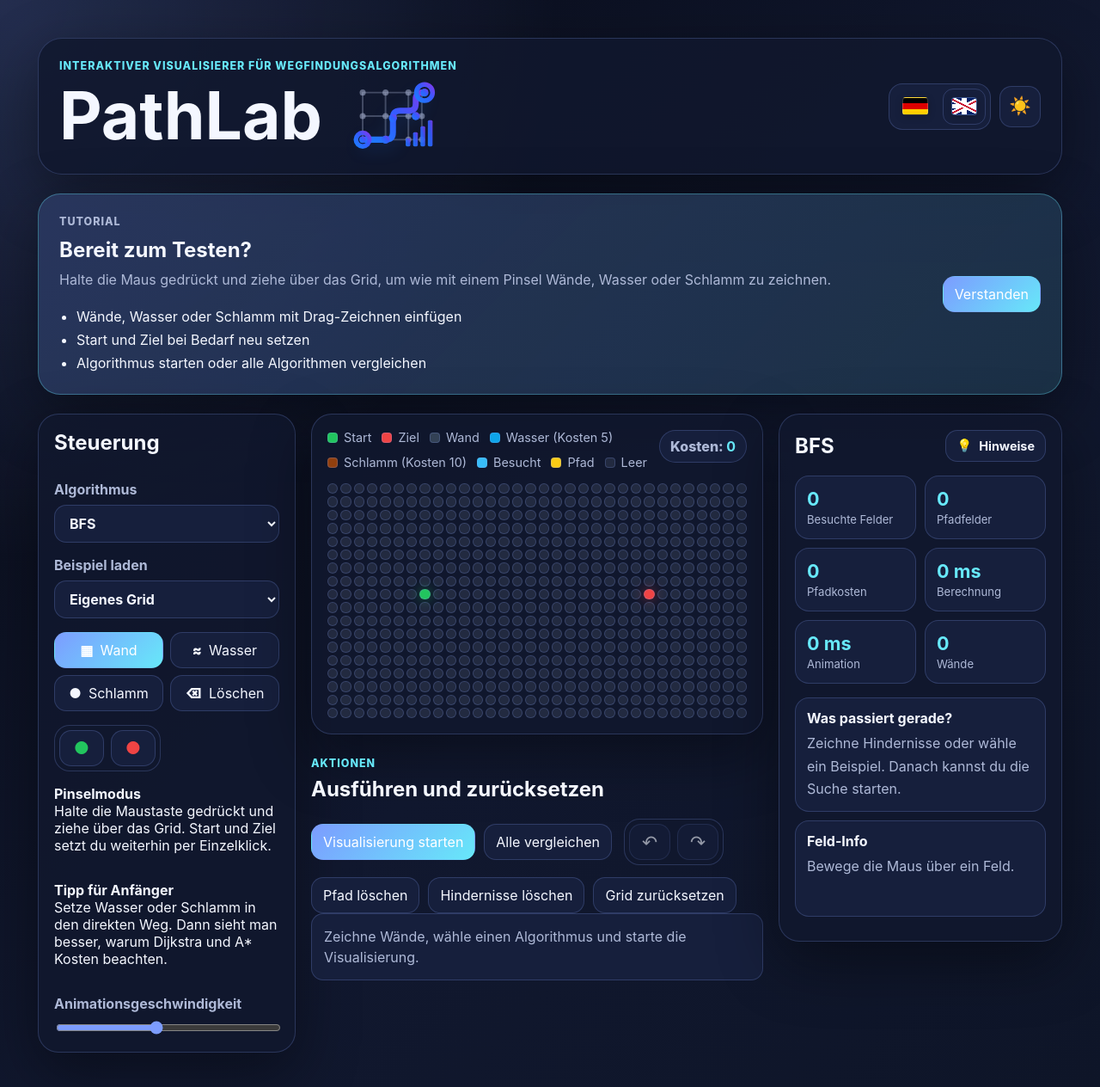
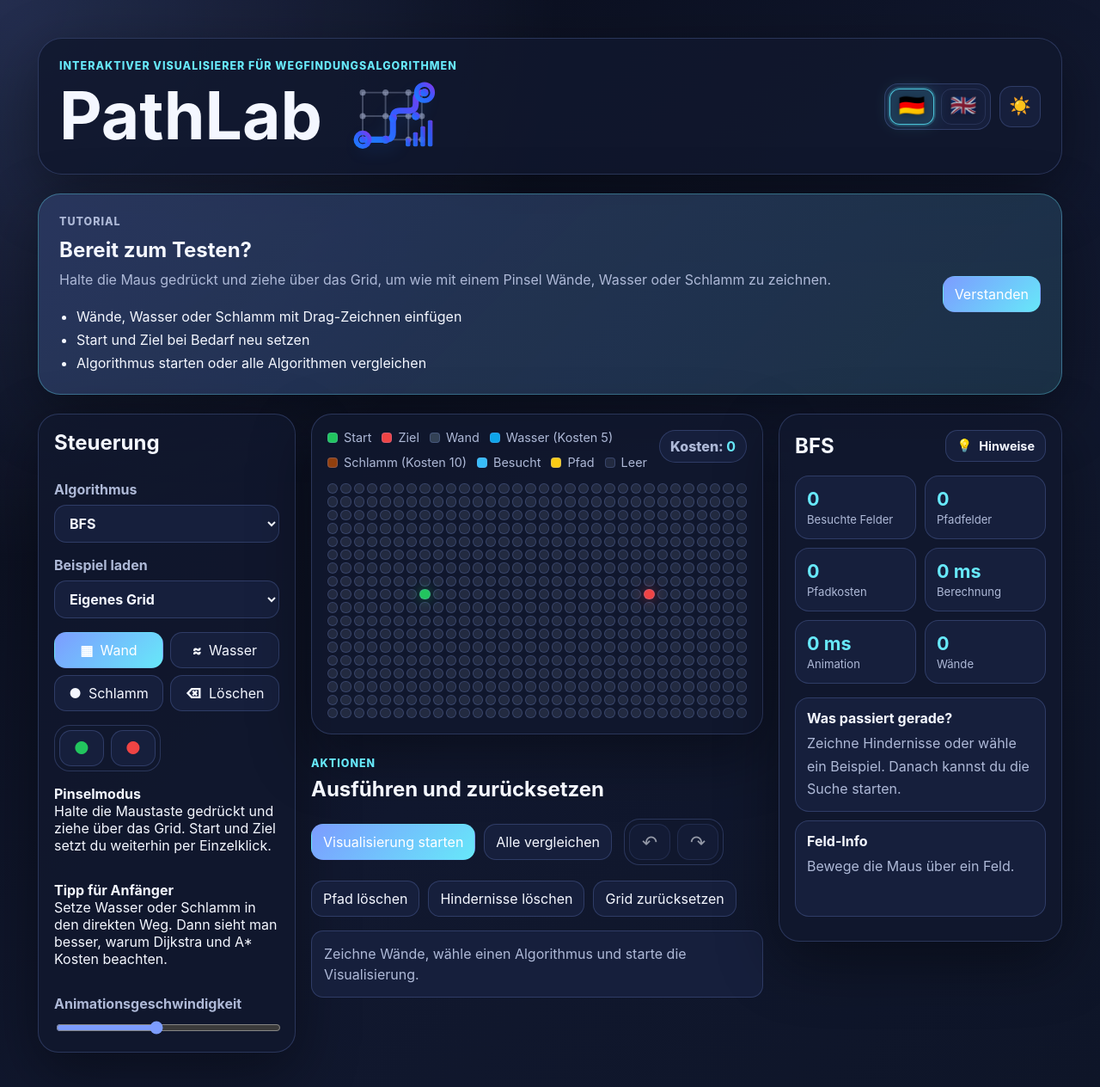
Before and after one commit to AleksZyro/PathLab, a React (Vite) app: page / in a window 1280 px wide. Shown: the top 1264 px of the page at 86% size. Built offline with nearby package versions, Linux system fonts and the light colour scheme.

Commit message:
Polish comparison scoring and language controls

```diff
--- a/src/components/ComparePanel.jsx
+++ b/src/components/ComparePanel.jsx
@@ -16,8 +16,9 @@ function hasDifferentValues(rows, key) {
   return new Set(finiteValues(rows, key)).size > 1;
 }
 
-function getCompareText(dictionary, key, fallback) {
-  return dictionary.compare[key] ?? fallback;
+function getCompareText(dictionary, key, deFallback, enFallback) {
+  if (dictionary.compare[key]) return dictionary.compare[key];
+  return dictionary.compare.yes === 'Yes' ? enFallback : deFallback;
 }
 
 function MetricIcon({ type, icon, label }) {
@@ -41,8 +42,8 @@ function Highlights({ dictionary, row, best, worst, activeMetrics }) {
       active: activeMetrics.cost,
       positiveIcon: '🪙',
       negativeIcon: '💸',
-      positiveLabel: getCompareText(dictionary, 'bestCost', 'Günstigste Kosten'),
-      negativeLabel: getCompareText(dictionary, 'worstCost', 'Teuerste Kosten')
+      positiveLabel: getCompareText(dictionary, 'bestCost', 'Günstigste Kosten', 'Best cost'),
+      negativeLabel: getCompareText(dictionary, 'worstCost', 'Teuerste Kosten', 'Highest cost')
     },
     {
       key: 'length',
@@ -51,9 +52,9 @@ function Highlights({ dictionary, row, best, worst, activeMetrics }) {
       worst: worst.length,
       active: activeMetrics.length,
       positiveIcon: '📏',
-      negativeIcon: '↔️',
-      positiveLabel: getCompareText(dictionary, 'shortestPath', 'Kürzester Pfad'),
-      negativeLabel: getCompareText(dictionary, 'longestPath', 'Längster Pfad')
+      negativeIcon: '📐',
+      positiveLabel: getCompareText(dictionary, 'shortestPath', 'Kürzester Pfad', 'Shortest path'),
+      negativeLabel: getCompareText(dictionary, 'longestPath', 'Längster Pfad', 'Longest path')
     },
     {
       key: 'visited',
@@ -62,9 +63,9 @@ function Highlights({ dictionary, row, best, worst, activeMetrics }) {
       worst: worst.visited,
       active: activeMetrics.visited,
       positiveIcon: '🎯',
-      negativeIcon: '🌊',
-      positiveLabel: getCompareText(dictionary, 'fewestVisited', 'Wenigste besucht'),
-      negativeLabel: getCompareText(dictionary, 'mostVisited', 'Meiste besucht')
+      negativeIcon: '🔎',
+      positiveLabel: getCompareText(dictionary, 'fewestVisited', 'Wenigste besucht', 'Fewest visited'),
+      negativeLabel: getCompareText(dictionary, 'mostVisited', 'Meiste besucht', 'Most visited')
     },
     {
       key: 'ms',
@@ -74,8 +75,8 @@ function Highlights({ dictionary, row, best, worst, activeMetrics }) {
       active: activeMetrics.ms,
       positiveIcon: '⚡',
       negativeIcon: '🐢',
-      positiveLabel: getCompareText(dictionary, 'fastest', 'Schnellste Berechnung'),
-      negativeLabel: getCompareText(dictionary, 'slowest', 'Langsamste Berechnung')
+      positiveLabel: getCompareText(dictionary, 'fastest', 'Schnellste Berechnung', 'Fastest calculation'),
+      negativeLabel: getCompareText(dictionary, 'slowest', 'Langsamste Berechnung', 'Slowest calculation')
     }
   ];
 
@@ -87,17 +88,23 @@ function Highlights({ dictionary, row, best, worst, activeMetrics }) {
     });
   }
 
+  const score = positive.length - negative.length;
+  const scoreLabel = getCompareText(dictionary, 'score', 'Differenz', 'Score');
+
   return (
     <div className="highlight-scorecard">
-      <div className="metric-group positive-group" aria-label={getCompareText(dictionary, 'positive', 'Positive Eigenschaften')}>
-        {positive.map((metric) => <MetricIcon key={`positive-${metric.key}`} type="positive" icon={metric.positiveIcon} label={metric.positiveLabel} />)}
-        <span className="metric-counter positive-counter">+{positive.length}</span>
+      <div className="metric-groups">
+        <div className="metric-group positive-group" aria-label={getCompareText(dictionary, 'positive', 'Positive Eigenschaften', 'Positive traits')}>
+          {positive.map((metric) => <MetricIcon key={`positive-${metric.key}`} type="positive" icon={metric.positiveIcon} label={metric.positiveLabel} />)}
+        </div>
+        <div className="metric-divider" />
+        <div className="metric-group negative-group" aria-label={getCompareText(dictionary, 'negative', 'Negative Eigenschaften', 'Negative traits')}>
+          {negative.map((metric) => <MetricIcon key={`negative-${metric.key}`} type="negative" icon={metric.negativeIcon} label={metric.negativeLabel} />)}
+        </div>
       </div>
-      <div className="metric-divider" />
-      <div className="metric-group negative-group" aria-label={getCompareText(dictionary, 'negative', 'Negative Eigenschaften')}>
-        {negative.map((metric) => <MetricIcon key={`negative-${metric.key}`} type="negative" icon={metric.negativeIcon} label={metric.negativeLabel} />)}
-        <span className="metric-counter negative-counter">-{negative.length}</span>
-      </div>
+      <span className={score >= 0 ? 'metric-score positive-score' : 'metric-score negative-score'} title={scoreLabel} aria-label={`${scoreLabel}: ${score}`}>
+        {score > 0 ? `+${score}` : score}
+      </span>
     </div>
   );
 }
--- a/src/components/LanguageSwitch.jsx
+++ b/src/components/LanguageSwitch.jsx
@@ -2,10 +2,10 @@ export default function LanguageSwitch({ language, disabled, onChange }) {
   return (
     <div className="language-switch" aria-label="Language switch">
       <button className={language === 'de' ? 'active flag-button' : 'flag-button'} disabled={disabled} onClick={() => onChange('de')} title="Deutsch" aria-label="Deutsch">
-        <span className="flag flag-de" aria-hidden="true" />
+        <span className="flag-emoji" aria-hidden="true">🇩🇪</span>
       </button>
       <button className={language === 'en' ? 'active flag-button' : 'flag-button'} disabled={disabled} onClick={() => onChange('en')} title="English" aria-label="English">
-        <span className="flag flag-uk" aria-hidden="true" />
+        <span className="flag-emoji" aria-hidden="true">🇬🇧</span>
       </button>
     </div>
   );
--- a/src/main.jsx
+++ b/src/main.jsx
@@ -2,5 +2,6 @@ import React from 'react';
 import { createRoot } from 'react-dom/client';
 import App from './App.jsx';
 import './styles.css';
+import './ui-polish.css';
 
 createRoot(document.getElementById('root')).render(<App />);
--- /dev/null
+++ b/src/ui-polish.css
@@ -0,0 +1,130 @@
+.language-switch {
+  gap: 8px;
+}
+
+.language-switch .flag-button {
+  position: relative;
+  width: 52px;
+  min-width: 52px;
+  height: 42px;
+  padding: 0;
+  opacity: 0.68;
+  filter: saturate(0.82);
+  transition: opacity 0.14s ease, filter 0.14s ease, box-shadow 0.14s ease, background 0.14s ease, border-color 0.14s ease;
+}
+
+.language-switch .flag-button.active {
+  opacity: 1;
+  filter: saturate(1.15);
+  background: rgba(103, 232, 249, 0.14);
+  border-color: rgba(103, 232, 249, 0.78);
+  box-shadow: 0 0 0 2px rgba(103, 232, 249, 0.18), 0 0 18px rgba(103, 232, 249, 0.18);
+}
+
+.language-switch .flag-button:not(.active):hover {
+  opacity: 0.9;
+  filter: saturate(1);
+}
+
+.flag-emoji {
+  display: inline-flex;
+  align-items: center;
+  justify-content: center;
+  width: 34px;
+  height: 24px;
+  font-size: 1.55rem;
+  line-height: 1;
+  border-radius: 5px;
+  overflow: hidden;
+  transform: translateY(-1px);
+  filter: drop-shadow(0 2px 5px rgba(0,0,0,0.3));
+}
+
+.action-panel {
+  min-height: 226px;
+}
+
+.action-panel-grid {
+  gap: 18px;
+}
+
+.maintenance-actions {
+  margin-bottom: 16px;
+}
+
+.action-status {
+  margin-top: 0 !important;
+}
+
+.compare-card {
+  margin-top: 36px !important;
+}
+
+.highlight-scorecard {
+  display: flex;
+  justify-content: space-between;
+  align-items: center;
+  gap: 14px;
+  min-width: 330px;
+  width: 100%;
+}
+
+.metric-groups {
+  display: inline-flex;
+  align-items: center;
+  gap: 10px;
+}
+
+.metric-icon[aria-label="Most visited"] span,
+.metric-icon[aria-label="Meiste besucht"] span {
+  transform: translateY(-1px);
+}
+
+.metric-score {
+  display: inline-flex;
+  align-items: center;
+  justify-content: center;
+  min-width: 38px;
+  height: 30px;
+  padding: 0 10px;
+  border-radius: 999px;
+  font-size: 0.82rem;
+  font-weight: 950;
+  margin-left: auto;
+}
+
+.positive-score {
+  color: var(--good);
+  background: rgba(52, 211, 153, 0.12);
+  border: 1px solid rgba(52, 211, 153, 0.34);
+}
+
+.negative-score {
+  color: var(--bad);
+  background: rgba(251, 113, 133, 0.12);
+  border: 1px solid rgba(251, 113, 133, 0.38);
+}
+
+.metric-counter,
+.positive-counter,
+.negative-counter {
+  display: none !important;
+}
+
+@media (max-width: 1120px) {
+  .action-panel {
+    min-height: unset;
+  }
+
+  .maintenance-actions {
+    margin-bottom: 0;
+  }
+
+  .action-status {
+    margin-top: 16px !important;
+  }
+
+  .highlight-scorecard {
+    min-width: 260px;
+  }
+}
```
